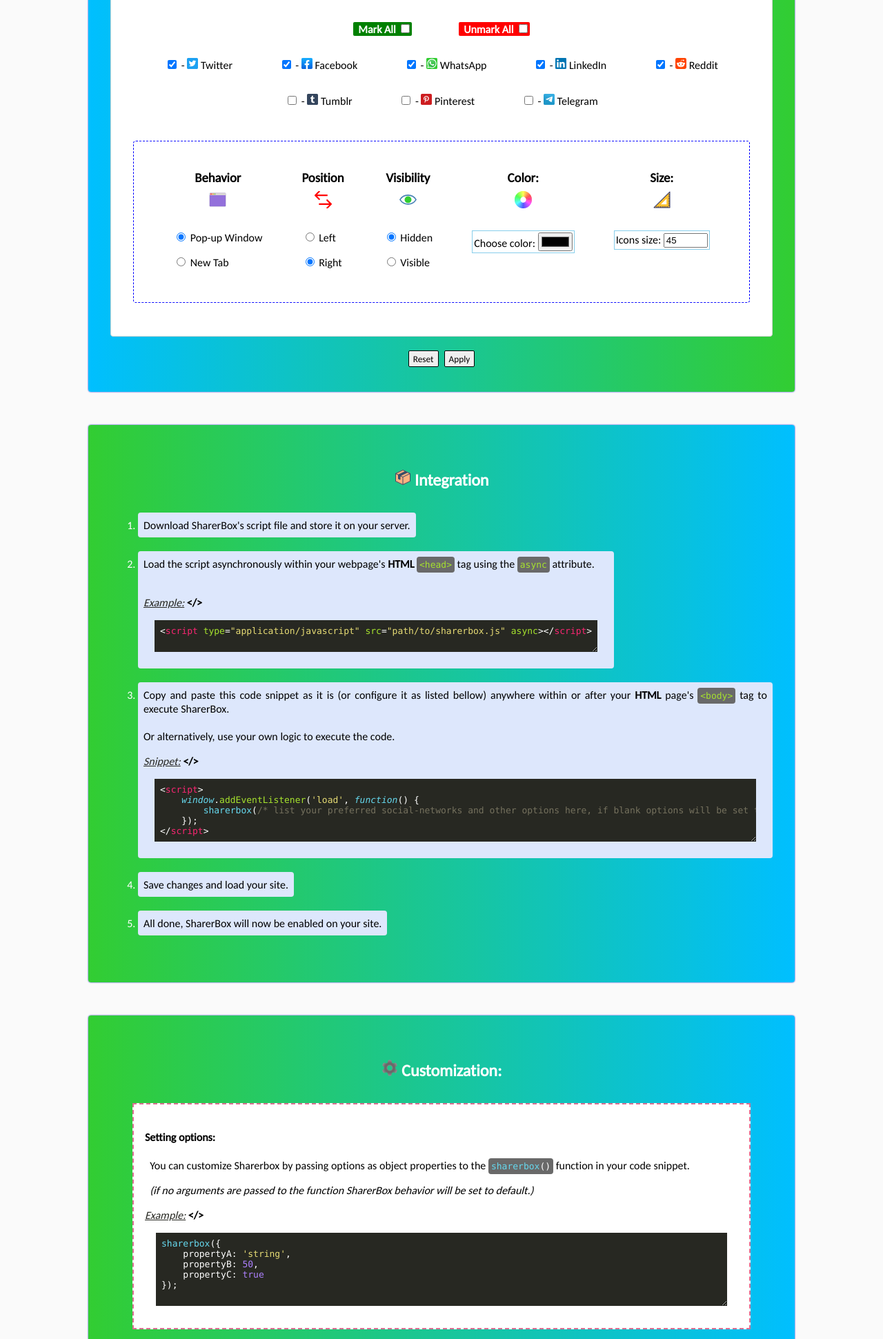
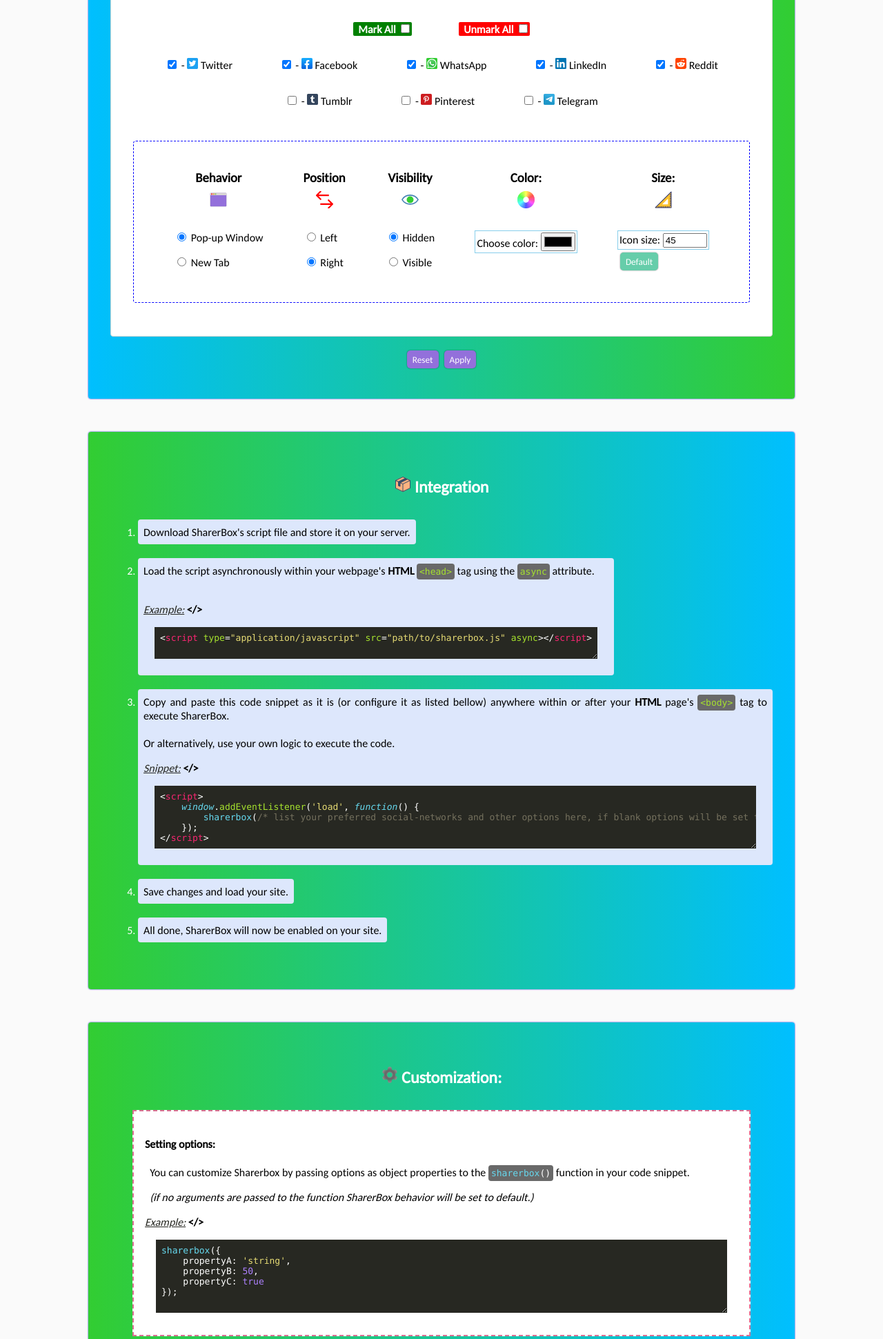
Before and after one commit to AstudilloJuanF/astudillojuanf.github.io, a PHP site: page /sharerbox/ in a window 1280 px wide. Shown: the part 2141-4082 px from the top of the page at 69% size. Run offline with PHP 8.4, Linux system fonts and the light colour scheme.

Commit message:
minor changes

```diff
--- a/sharerbox/css/styles.css
+++ b/sharerbox/css/styles.css
@@ -315,12 +315,30 @@ a{
 }
 
 #form-buttons-wrap input{
+	background: mediumpurple;
+}
+
+button,
+input[type="button"],
+input[type="reset"],
+input[type="submit"] {
 	font-family: carlito, carlitos;
-	padding: 2px 6px;
+	color: white;
+	background: mediumaquamarine;
+	padding: 4px 8px;
 	margin: 0.25rem;
-	border-style: solid;
-	border-width: thin;
-	border-radius: 2px;
+	margin-bottom: 0.75rem;
+	border: none;
+	border-radius: 5px;
+	box-shadow: 0 0 2px rgba(0,0,0, 0.5);
+}
+
+button:hover,
+input[type="button"]:hover,
+input[type="reset"]:hover,
+input[type="submit"]:hover {
+	background: purple;
+	transform: scale(1.025);
 }
 
 #submit-button:active{
@@ -358,6 +376,11 @@ a{
 #toggle-code-button{
 	display: none;
 	margin: auto;
+}
+
+.copy-code-button::after {
+	content: ' </>';
+	font-weight: bold;
 }
 
 code, pre{
--- a/sharerbox/index.html
+++ b/sharerbox/index.html
@@ -25,9 +25,9 @@
 		<link rel="stylesheet" type="text/css" href="css/styles.css">
 		<link rel="preload" as="font" type="font/woff2" href="fonts/carlito-regular-webfont.woff2" crossorigin="anonymous">
 		<link rel="preload" as="font" type="font/ttf" href="fonts/inconsolata-variable-width.ttf" crossorigin="anonymous">
-		<script type="application/javascript" src="scripts/main.js" async></script>
+		<script type="application/javascript" src="scripts/main.js" defer></script>
 		<script type="application/javascript" src="scripts/sharerbox.js" async></script>
-		<script type="application/javascript" src="scripts/scrolltop.js" async></script>
+		<script type="application/javascript" src="scripts/scrolltop.js" defer></script>
 		<script type="application/javascript" src="scripts/dev-badge.js" defer></script>
 	</head>
 	<body>
@@ -175,7 +175,8 @@
 								<div>
 									<h3>Size:</h3>
 									<img class="input-options-img" src="./icons/triangle-ruler.svg">
-									<label class="input-wrapping-label" for="buttons-size-input">Icons size: <input id="buttons-size-input" type="number" min="25" max="100" value="45" placeholder="number of pixels"></label>
+									<label class="input-wrapping-label" for="icon-size-input">Icon size: <input id="icon-size-input" type="number" min="25" max="100" value="45" placeholder="number of pixels"></label>
+									<input type="reset" id="default-icon-size-button" value="Default" data-default="45">
 								</div>
 							</div>
 						</div>
@@ -213,7 +214,8 @@
 		<span class="function-call">sharerbox</span>(<span class="code-comment">/* list your preferred social-networks and other options here, if blank options will be set to default */</span> );
 	});
 &lt;/<span class="html-tag">script</span>&gt;
-</pre></li><br>
+</pre>
+						</li><br>
 						<li>Save changes and load your site.</li><br>
 						<li>All done, SharerBox will now be enabled on your site.</li><br>
 					</ol>
--- a/sharerbox/scripts/main.js
+++ b/sharerbox/scripts/main.js
@@ -32,37 +32,41 @@ var behaviorRadioInput = document.getElementsByClassName('behavior-radio-check')
 var positionRadioInput = document.getElementsByClassName('position-radio-check');
 var visibilityRadioInput = document.getElementsByClassName('visibility-radio-check');
 var colorInput = document.getElementById('color-picker-input');
-var buttonsSizeInput = document.getElementById('buttons-size-input');
+var iconSizeInput = document.getElementById('icon-size-input');
+var defaultIconSizeBtn = document.getElementById('default-icon-size-button');
+var submit = document.getElementById('submit-button');
+var toggableCodeWrap = document.getElementById('toggable-code-wrapper');
+var toggleCodeButton = document.getElementById('toggle-code-button');
 
-var submit = document.getElementById('submit-button');
-
-var toggableCodeWrapper = document.getElementById('toggable-code-wrapper');
-var toggleCodeButton = document.getElementById('toggle-code-button');
+defaultIconSizeBtn.addEventListener('click', ()=> {
+    iconSizeInput.value = iconSizeInput.defaultValue;
+});
 
 function toggleCodeSnippet(e) {
 
-    var codeSnippet = toggableCodeWrapper.firstElementChild;
-    var copyCodeSnippetBtn = toggableCodeWrapper.lastElementChild;
+    var codeSnippet = toggableCodeWrap.firstElementChild;
+    var copyCodeSnippetBtn = toggableCodeWrap.lastElementChild;
 
-    if (toggableCodeWrapper.style.height < '1px') {
+    if (toggableCodeWrap.style.height < '1px') {
 
         var cssHeightRule = 'fit-content';
         navigator.vendor === '' ? cssHeightRule = '-moz-fit-content' : undefined;
 
-        toggableCodeWrapper.style.height = '250px';
+        toggableCodeWrap.style.height = '250px';
         codeSnippet.style.height = cssHeightRule;
         codeSnippet.style.height = `${codeSnippet.offsetHeight}px`;
-        toggableCodeWrapper.style.height = `${codeSnippet.offsetHeight + copyCodeSnippetBtn.offsetHeight + 16 + 2 +16}px`;
+        toggableCodeWrap.style.height = `${codeSnippet.offsetHeight + copyCodeSnippetBtn.offsetHeight + 16 + 2 +16}px`;
         setTimeout(function() {
-            toggableCodeWrapper.style.height = 'fit-content';
+            toggableCodeWrap.style.height = 'fit-content';
+            toggableCodeWrap.style.overflow = 'unset';
         }, 250);
 
         e.target.value = 'Hide Code';
     } else {
-        toggableCodeWrapper.style.height = `${codeSnippet.offsetHeight + copyCodeSnippetBtn.offsetHeight + 16 + 2 +16}px`;
+        toggableCodeWrap.style.height = `${codeSnippet.offsetHeight + copyCodeSnippetBtn.offsetHeight + 16 + 2 +16}px`;
         codeSnippet.style.height = `${codeSnippet.offsetHeight}px`;
         setTimeout(function() {
-            toggableCodeWrapper.removeAttribute('style');
+            toggableCodeWrap.removeAttribute('style');
             codeSnippet.style.height = '0px';
         }, 10);
 
@@ -74,31 +78,44 @@ toggleCodeButton.addEventListener('click', toggleCodeSnippet);
 
 function copyCodeSnippet() {
 
-    var copyCodeSnippetBtn = toggableCodeWrapper.lastElementChild;
+    var codeElement = event.currentTarget.parentElement.querySelector('pre');
+    var copyCodeSnippetBtn = event.currentTarget;
 
-    navigator.clipboard.writeText(toggableCodeWrapper.firstElementChild.innerText);
-    copyCodeSnippetBtn.innerText = 'Copied!'
+    navigator.clipboard.writeText(codeElement.innerText);
+
+    copyCodeSnippetBtn.innerText = 'Copied!';
+    setTimeout(function(){
+        copyCodeSnippetBtn.innerText = copyCodeSnippetBtn.value;
+    }, 5000)
 }
 
 function toggleAll(e) {
 
     if (e.target === checkAll && checkAll.checked) {
+
         for (var i = 0; i < checkArray.length; i++) {
             checkArray[i].checked = true;
         };
+
         checkAll.checked = true;
         uncheckAll.checked = false;
+
     } else if (e.target === checkAll && !checkAll.checked && !uncheckAll.cheked) {
+
         checkAll.checked = true;
     }
 
     if (e.target === uncheckAll && uncheckAll.checked) {
+
         for (var i = 0; i < checkArray.length; i++) {
             checkArray[i].checked = false;
         };
+
         uncheckAll.checked = true;
         checkAll.checked = false;
+
     } else if (e.target === uncheckAll && !uncheckAll.checked && !checkAll.checked) {
+
         uncheckAll.checked = true;
     }
 }
@@ -117,10 +134,12 @@ function syncCheckbox() {
     for (var i = 0; i < checkArray.length; i++) {
 
         if (checkArray[i].checked === false) {
+
             checkAll.checked = false;
             checkedBoxesCount === 0 ? uncheckAll.checked = true : undefined;
 
         } else {
+
             checkedBoxesCount++;
             checkedBoxesCount === checkArray.length ? checkAll.checked = true : undefined;
             uncheckAll.checked = false;
@@ -137,7 +156,7 @@ function customizeSharerbox() {
     var position;
     var visibility;
     var color = colorInput.value;
-    var buttonsIconsize = buttonsSizeInput.value;
+    var buttonsIconsize = iconSizeInput.value;
 
     for (var i = 0; i < checkArray.length; i++) {
         checkArray[i].checked ? sNetworksList = sNetworksList.concat(`${checkArray[i].value} `) : undefined;
@@ -160,7 +179,7 @@ function customizeSharerbox() {
         visibility: visibility,
     });
 
-    toggableCodeWrapper.innerHTML = `<pre class="code-snippet">
+    toggableCodeWrap.innerHTML = `<pre class="code-snippet">
 &lt;<span class="html-tag">script</span>&gt;
 	<span class="method">window</span>.<span class="old-listener">addEventListener</span>(<span class="code-quotes">'load'</span>, <span class="function">function</span>() {
 
@@ -180,7 +199,7 @@ function customizeSharerbox() {
 	});
 &lt;/<span class="html-tag">script</span>&gt;
 </pre>
-<button style="display: block; margin: auto; margin-right: 1rem;" onclick="copyCodeSnippet()">Copy code <b>&lt;/&gt;</b></button>`;
+<button class="copy-code-button" style="display: block; margin: auto; margin-right: 1rem;" value="Copy code" onclick="copyCodeSnippet()">Copy code</button>`;
 
 }
 /* end of function */
@@ -199,7 +218,7 @@ function displayButtonIcon(number) {
         uncheckAll.checked = false;
 
         colorInput.value = colorInput.defaultValue;
-        buttonsSizeInput.value = buttonsSizeInput.defaultValue;
+        iconSizeInput.value = iconSizeInput.defaultValue;
 
         for (var i = 0; i < checkArray.length; i++) {
             checkArray[i].defaultChecked === true ? checkArray[i].checked = true : checkArray[i].checked = false;
@@ -213,15 +232,27 @@ function displayButtonIcon(number) {
 
         formButtonsWrap.children[1].value = 'Default';
         formButtonsIcons[number].style.cssText = 'transition: linear 0.35s; opacity: 1; transform: rotate(360deg)';
-        setTimeout(function() {formButtonsIcons[number].style.transitionDuration = '0.1s';}, 1000);
-        setTimeout(function() {formButtonsWrap.children[1].value = 'Reset'}, 2000);
+
+        setTimeout(function() {
+            formButtonsIcons[number].style.transitionDuration = '0.1s';
+        }, 1000);
+        setTimeout(function() {
+            formButtonsWrap.children[1].value = 'Reset';
+        }, 2000);
+
     } else if (number === 1) {
+
         formButtonsWrap.children[2].value = 'Applied';
         formButtonsIcons[number].style.cssText = 'transition: linear 0.1s; opacity: 1;';
         setTimeout(function() {formButtonsWrap.children[2].value = 'Apply'}, 2000);
     }
-    setTimeout(function() {formButtonsIcons[number].style.opacity = '0';}, 2000);
-    setTimeout(function() {formButtonsIcons[number].removeAttribute('style')}, 2500);
+
+    setTimeout(function() {
+        formButtonsIcons[number].style.opacity = '0';
+    }, 2000);
+    setTimeout(function() {
+        formButtonsIcons[number].removeAttribute('style');
+    }, 2500);
 
     number === 1 ? toggleCodeButton.style.display = 'block' : undefined;
 }
```
Also changed, not shown: boosterlander/index.html (+7 -1 lines), boosterlander/styles/styles.css (+6 -1 lines), 2 other files. Lines whose indentation alone changed are shown as unchanged.
